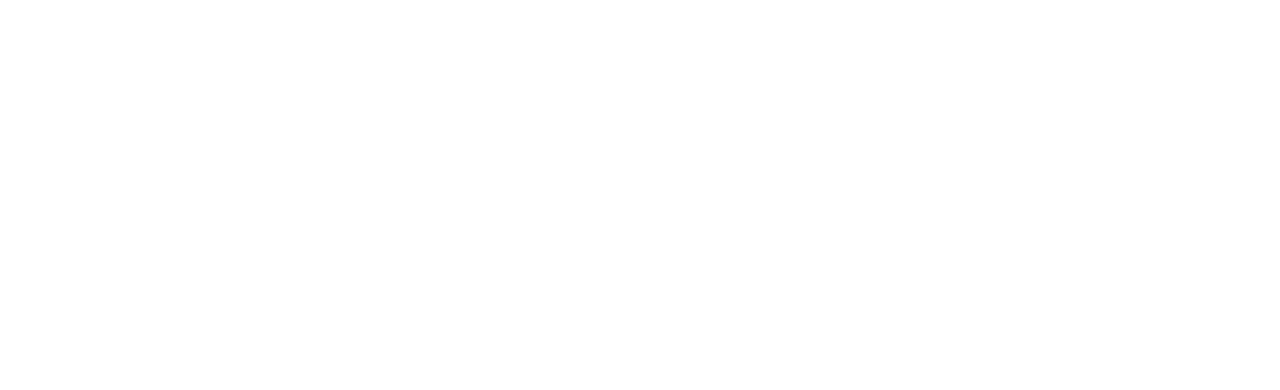
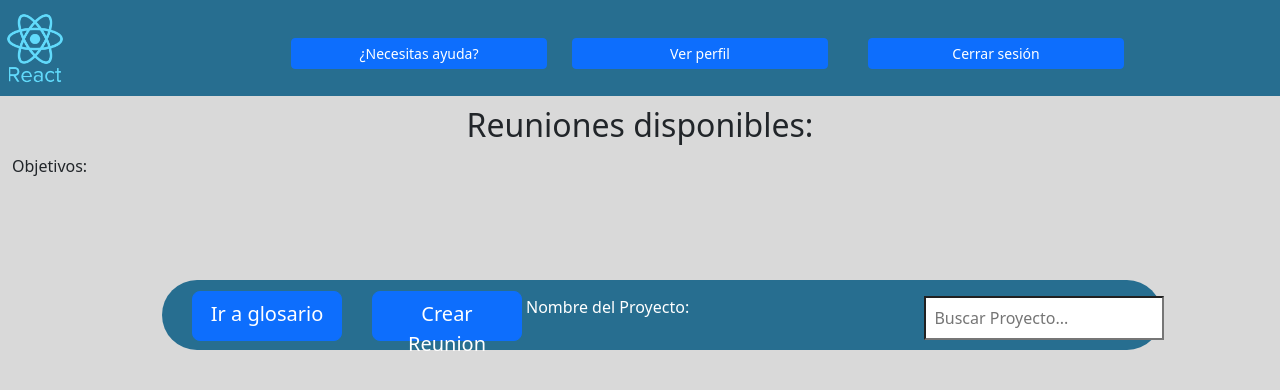
Before and after one commit to dyllansalgado/ProyectoTesis, a React (Create React App) app in the folder frontend/: page /ingresarAProyectoJP/1 in a window 1280 px wide. Before the commit this address had no page. Shown: the top 390 px of the page. Built offline with nearby package versions, Linux system fonts and the light colour scheme; no server answers.

Commit message:
Avances en ver reuniones y crear reuniones

```diff
--- a/frontend/src/App.js
+++ b/frontend/src/App.js
@@ -9,6 +9,7 @@
 import VerMasProyecto from "./components/Proyecto/VerMasProyecto";
 import MisProyectosJP from "./components/MisProyectos/MisProyectosJP";
 import MisProyectosUsuario from "./components/MisProyectos/MisProyectosUsuario";
+import IngresarAProyectoJP from "./components/IngresarAProyecto/IngresarAProyectoJP";
 import './App.css';
 
 function App() {
@@ -25,6 +26,7 @@
         <Route path="/misProyectosJP" element={<MisProyectosJP />} />
         <Route path="/misProyectosUsuario" element={<MisProyectosUsuario />} />
         <Route exact path="/verMasProyecto/:idP" element={<VerMasProyecto />} />
+        <Route exact path="/ingresarAProyectoJP/:idP" element={<IngresarAProyectoJP />} />
       </Routes>
     </BrowserRouter>
     </>
--- /dev/null
+++ b/frontend/src/components/IngresarAProyecto/IngresarAProyecto.css
@@ -0,0 +1,52 @@
+.filterBlockIngresar{
+    position: relative;
+    right: -1%;
+    top: 8px;
+    display: inline-block;
+}
+.InformacionCentralIngresarProyecto{
+    position: absolute;
+    width: 1000px;
+    margin: auto;
+    height: 70px;
+    left: 162px;
+    top: 35%;
+    background: #276E90;
+    border-radius: 100px;
+    display: flex;
+}
+
+.botonCrearReunion{
+    margin: 1%;
+    text-align: center;
+    cursor:pointer;
+    width: 150px;
+    padding: 7px;
+    position: relative;
+    bottom: -1%; right: -20%;
+}
+.botonIrAGlosario{
+    margin: 1%;
+    text-align: center;
+    cursor:pointer;
+    width: 150px;
+    padding: 7px;
+    position: relative;
+    bottom: -1%; right: 15%;
+}
+.nombreProyecto{
+    text-align: left;
+    margin: 1%;
+    width: 40%;
+    position: relative;
+    padding: 4px;
+    bottom: -1%; right: -1%;
+    color:white;
+}
+
+.fondoB {
+    background-color: #D9D9D9;
+    width: 100vw;
+    height: 100vh;
+    display: flex;
+}
--- /dev/null
+++ b/frontend/src/components/IngresarAProyecto/IngresarAProyectoJP.js
@@ -0,0 +1,111 @@
+import React, { Component} from "react";
+import {Container, Col, Row} from "react-bootstrap";
+import NavbarLogeadoJP from "../Main/NavbarLogeadoJP.js";
+import Button from 'react-bootstrap/Button';
+import "./IngresarAProyecto.css";
+import axios from "axios";
+
+
+class IngresarAProyectoJP extends Component {
+    constructor(props) {
+        super(props);
+        this.state = {
+          usuario: [],
+          id: null,
+          proyecto:[],
+        };
+        this.node = React.createRef();
+      }
+
+    componentDidMount() {
+        const id = localStorage.getItem('usuario');
+        let idPath = window.location.pathname.split("/");
+        axios.all([
+            axios
+                .get(
+                  "http://localhost:8080/usuario/"+id)
+                .then((res) => {
+                const usuario = res.data;
+                this.setState({usuario});
+                if(usuario.id_rol === 1){
+                    const rol = "Jefe de Proyecto";
+                    this.setState({rol});
+                }else if(usuario.id_rol === 2){
+                    const rol = "Usuario";
+                    this.setState({rol});
+                }
+                })
+                .catch((error) => {
+                  console.log(error);
+            }),
+            axios
+              .get("http://localhost:8080/usuarioProyectos/"+id)
+              .then((res) => {
+                const proyectosUsuario = res.data;
+
+                this.setState({proyectosUsuario});
+                console.log(proyectosUsuario);
+              })
+              .catch((error) => {
+            console.log(error);
+            }),
+            axios
+            .get("http://localhost:8080/proyecto/"+ idPath[2])
+            .then((res) => {
+              const proyecto = res.data;
+              this.setState({ proyecto});
+            })
+            .catch((error) => {
+              console.log(error);
+        }),
+        ]);
+    }
+    render() {
+        const {usuario} = this.state;
+        const {proyecto} = this.state;
+        return (
+        <div>
+            <div>
+              <NavbarLogeadoJP />
+            </div>
+            <div class="fondoB">
+                <Container fluid>
+                    <Row>
+                        <h2 className="centerTitulo"> Reuniones disponibles: {usuario.nombre_usuario}</h2>
+                        <div className="container-fluid cew-9">
+                            <div className="row">
+                                <div className="col">
+                                    Objetivos: {proyecto.objetivo_proyecto}
+                                </div>
+                            </div>
+                        </div>
+                    </Row>
+                        <div className="InformacionCentralIngresarProyecto">
+                        <Button className="botonCrearReunion"  href="/misProyectosUsuario" size="lg">
+                              Crear Reunion
+                        </Button>
+                        <Button className="botonIrAGlosario"  href="/misProyectosUsuario" size="lg">
+                              Ir a glosario
+                        </Button>
+                        <div className= "nombreProyecto">
+                            Nombre del Proyecto: {proyecto.nombre_proyecto}
+                        </div>
+                            <Col>
+                                <div className="filterBlockIngresar">
+                                    <input
+                                      type="text"
+                                      onClick={this.onChange}
+                                      onChange={this.onUserChange}
+                                      placeholder="Buscar Proyecto..."
+                                      ref={this.node}
+                                    />
+                                </div>
+                            </Col>
+                        </div>
+                </Container>
+            </div>
+        </div>
+        );
+    }
+}
+export default IngresarAProyectoJP;
--- a/frontend/src/components/Main/MainJefeProyecto.js
+++ b/frontend/src/components/Main/MainJefeProyecto.js
@@ -93,7 +93,7 @@
         <div>
           <NavbarLogeadoJP />
         </div>
-        <div className="fondoA" >
+        <div className="fondoB" >
         <Container fluid>
             <Row>
               <Col>
--- a/frontend/src/components/MisProyectos/MisProyectosJP.js
+++ b/frontend/src/components/MisProyectos/MisProyectosJP.js
@@ -91,7 +91,7 @@
         <div>
           <NavbarLogeadoJP />
         </div>
-        <div className="fondoA" >
+        <div className="fondoB" >
         <Container fluid>
             <Row>
               <Col>
@@ -132,7 +132,7 @@
                         </p>
                         <div className="center">
                           <Button
-                            variant="outline-primary"
+                            variant="outline-primary" href={`/ingresarAProyectoJP/${proyectosJefe.id_proyecto}`}
                           >
                             Ingresar a proyecto
                           </Button>
--- a/frontend/src/components/MisProyectos/MisProyectosUsuario.js
+++ b/frontend/src/components/MisProyectos/MisProyectosUsuario.js
@@ -91,7 +91,7 @@
         <div>
           <NavbarLogeadoUsuario />
         </div>
-        <div class="fondoA" >
+        <div class="fondoB" >
         <Container fluid>
             <Row>
               <Col>
@@ -130,7 +130,7 @@
                         </p>
                         <div className="center">
                           <Button
-                            variant="outline-primary"
+                            variant="outline-primary" href={`/ingresarAProyectoUsuario/${proyectosUsuario.id_proyecto}`}
                           >
                             Ingresar a proyecto
                           </Button>
```
Also changed, not shown: frontend/src/components/Glosario/Glosario.js (added).
